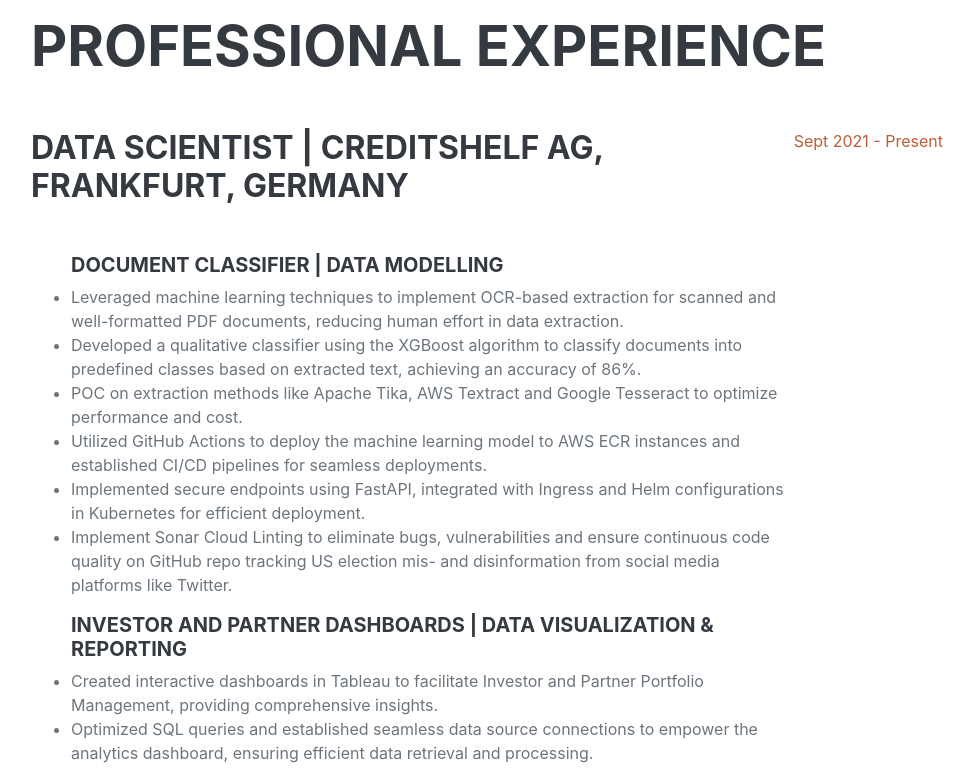
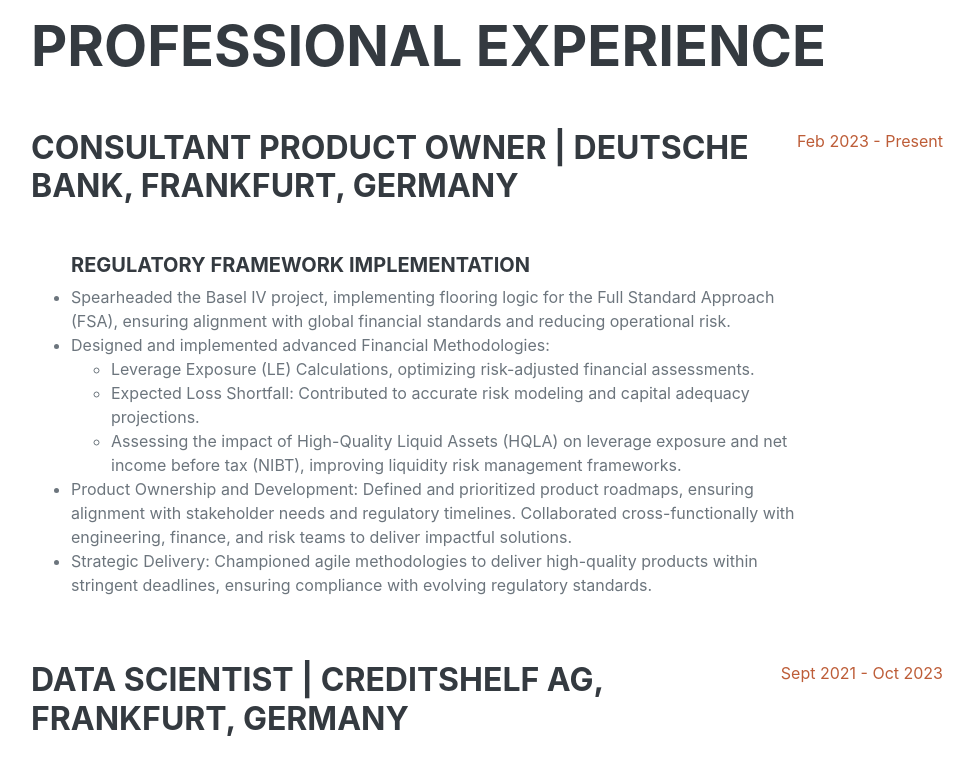
Before and after one commit to karthikmallikarjun/karthikmallikarjun.github.io, a plain HTML site: page index.html in a window 1280 px wide. Shown: the part 1740-2509 px from the top of the page, without its empty margins (289-1263 px from the left). Drawn offline with nearby package versions, Linux system fonts and the light colour scheme; a web font is replaced by a local one.

Commit message:
Changes to index.html

```diff
--- a/index.html
+++ b/index.html
@@ -100,6 +100,34 @@
 
                     <div class="d-flex flex-column flex-md-row justify-content-between mb-5">
                         <div class="flex-grow-1">
+                            <h3 class="mb-0">Consultant Product Owner | Deutsche Bank, Frankfurt, Germany</h3>
+                            <br></br>
+                            <ul><h5>Regulatory Framework Implementation</h5>
+                                <li>Spearheaded the Basel IV project, implementing flooring logic for the Full Standard Approach
+                                    (FSA), ensuring alignment with global financial standards and reducing operational risk.
+                                </li>
+                                <li> Designed and implemented advanced Financial Methodologies:
+                                    <ul>
+                                        <li>Leverage Exposure (LE) Calculations, optimizing risk-adjusted financial assessments.</li>
+                                        <li>Expected Loss Shortfall: Contributed to accurate risk modeling and capital adequacy projections.</li>
+                                        <li>Assessing the impact of High-Quality Liquid Assets (HQLA) on leverage exposure and net income before tax
+                                            (NIBT), improving liquidity risk management frameworks.</li>
+                                    </ul>
+                                </li>
+                                <li>Product Ownership and Development: Defined and prioritized product roadmaps, ensuring alignment with stakeholder
+                                    needs and regulatory timelines. Collaborated cross-functionally with engineering, finance, and risk teams to deliver
+                                    impactful solutions.
+                                </li>
+                                <li>Strategic Delivery: Championed agile methodologies to deliver high-quality products within stringent deadlines,
+                                    ensuring compliance with evolving regulatory standards.
+                                </li>
+                            </ul>
+                        </div>
+                        <div class="flex-shrink-0"><span class="text-primary">Feb 2023 - Present</span></div>
+                    </div>
+
+                    <div class="d-flex flex-column flex-md-row justify-content-between mb-5">
+                        <div class="flex-grow-1">
                             <h3 class="mb-0">Data Scientist | Creditshelf AG, Frankfurt, Germany</h3>
                             <br></br>
                             <ul><h5>Document Classifier | Data Modelling</h5>
@@ -176,7 +204,7 @@
                                 </li>
                             </ul>
                         </div>
-                        <div class="flex-shrink-0"><span class="text-primary">Sept 2021 - Present</span></div>
+                        <div class="flex-shrink-0"><span class="text-primary">Sept 2021 - Oct 2023</span></div>
                     </div>
 
                     <div class="d-flex flex-column flex-md-row justify-content-between mb-5">
@@ -303,10 +331,11 @@
                         <div class="flex-grow-1">
                               <ul>
                                 <li><b>Languages :</b> Python, SQL, R, HTML/CSS</li>
-                                <li><b>Reporting Tools :</b> Tableau, Power BI, Microsoft Excel</li>
+                                <li><b>Reporting Tools :</b> Tableau, Power BI, SAS Visual Analytics, Microsoft Excel</li>
                                 <li><b>Libraries :</b> NLTK, Scikit-Learn, SciPy, Pandas, NumPy, Seaborn, TensorFlow</li>
-                                <li><b>Big Data and DW Tools: :</b> MySQL, PostgreSQL, AWS Athena, Kafka, SAP Data Services</li>
-                                <li><b>Statistics/ML :</b> Linear/Logistic Regression, Classification, Clustering, Sentiment Analysis, NLP, CART</li>
+                                <li><b>Big Data and DW Tools: :</b> MySQL, Oracle DB, PostgreSQL, AWS S3, Athena, Apache Kafka, Google BigQuery</li>
+                                <li><b>Statistics/ML :</b> CART, NLP, Clustering, Sentiment Analysis, Deep Learning, Time Series Analysis</li>
+                                <li><b>Cloud Environment:</b> Amazon Web Services, Google Cloud Platform, Docker, Kubernets, Git</li>
                               </ul>
                         </div>
                       </div>
@@ -335,10 +364,11 @@
                 <div class="resume-section-content">
                     <h2 class="mb-5">Skills & Interests</h2>
                     <ul>
+                      <li><b> Certified Open Water Diver, Padi Nov’24.</b></li>
+                      <li><b> Trekking at 13,500 feet at Brahmatal, Greater Himalayas, India.</b></li>
                       <li><b> Creative Lead at Google Student Ambassador Program.</b></li>
                       <li><b> Diploma in VLSI conducted by ekLakshya VLSI R&D Center Pvt. Ltd.</b></li>
                       <li><b> Runner Up in the National Conference on "Recent Technologies in Electronics and Communication" Techxellence – 2016</b></li>
-                      <li><b> Trekking at 13,500 feet at Brahmatal, Greater Himalayas, India.</b></li>
                       <li><b> Language Skills:</b>
                           <br>English – <b>Professional Level</b>
                           <br>German – <b>A2 Level</b></li>
```
